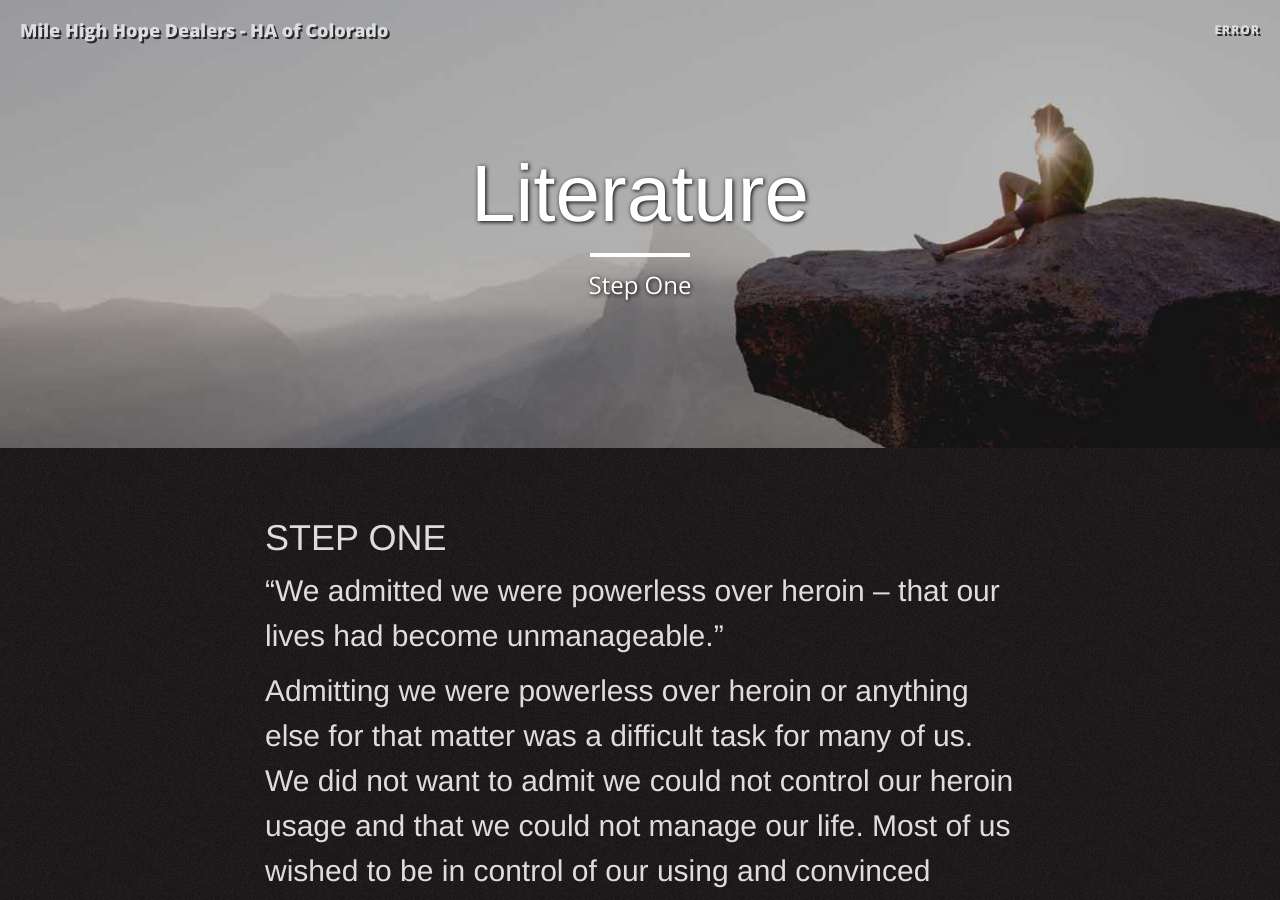
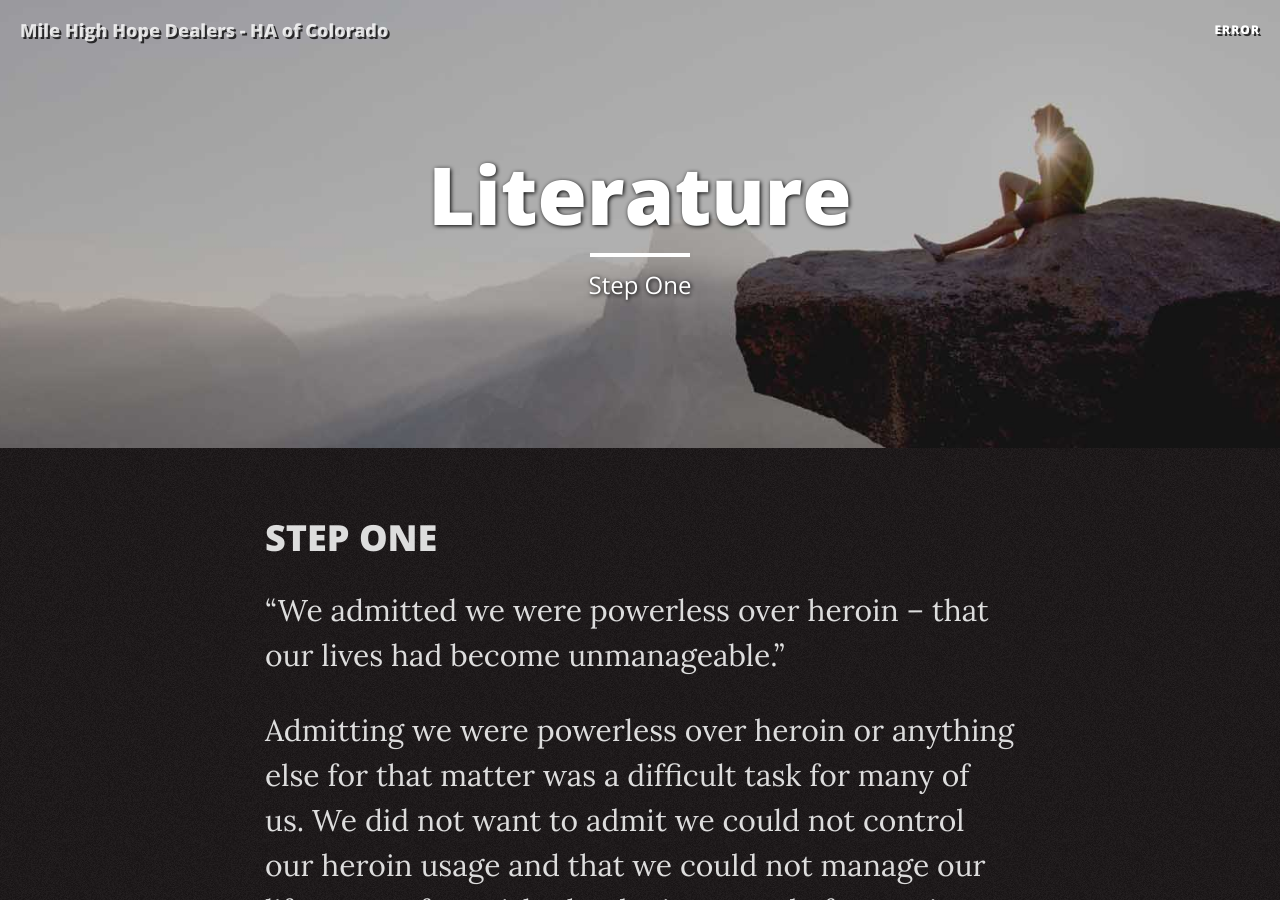
Before and after one commit to StarPerfect/MileHighHopeDealers, a Jekyll site: the page built from _literature_pages/step_one.md, in a window 1280 px wide and 900 px high. Built offline with Jekyll 4.4.1, drawn with Linux system fonts in a browser that asks for light colours; nearby versions of some CDN libraries.

Commit message:
Move main css link to the last stylesheet referenced in cascade list

```diff
--- a/_includes/head.html
+++ b/_includes/head.html
@@ -5,18 +5,25 @@
     <meta name="viewport" content="width=device-width, initial-scale=1">
     <meta name="description" content="{{ site.description }}">
 
-        <title>{% if page.title %}{{ page.title }} - {{ site.title }}{% else %}{{ site.title }}{% endif %}</title>
+    <title>
+        {% if page.title %}
+            {{ page.title }} | {{ site.title }}
+        {% else %}
+            {{ site.title }}
+        {% endif %}
+    </title>
 
     <link rel="canonical" href="{{ page.url | replace:'index.html','' | prepend: site.url }}">
 
-    <!-- Custom CSS -->
-    <link rel="stylesheet" href=" {{ site.url }}/assets/libs/css/main.css">
 
     <!-- Bootstrap Core CSS -->
     <link rel="stylesheet" href="{{ site.url }}/assets/libs/css/bootstrap.min.css">
 
     <!-- Pygments Github CSS -->
     <link rel="stylesheet" href="{{ site.url }}/assets/libs/css/syntax.css">
+
+    <!-- Custom CSS -->
+    <link rel="stylesheet" href=" {{ site.url }}/assets/libs/css/main.css">
 
     <!-- Custom Fonts -->
     <link rel="stylesheet" href="https://maxcdn.bootstrapcdn.com/font-awesome/4.4.0/css/font-awesome.min.css">
```
